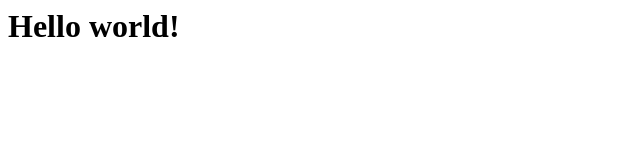
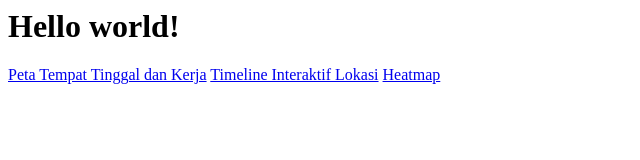
Before and after one commit to J0kerm3rah/mpdproject2024, a plain HTML site: page index.html in a window 1280 px wide. Shown: the whole page, without its empty margins (0-640 px from the left). Drawn offline with Linux system fonts and the light colour scheme.

Commit message:
Update index.html

```diff
--- a/index.html
+++ b/index.html
@@ -1 +1,4 @@
 <h1>Hello world!</h1>
+<a href="./Peta_Tempat_Tinggal_dan_Kerja.html">Peta Tempat Tinggal dan Kerja</a>
+<a href="./Timeline_Interaktif_Lokasi_Pengguna.html">Timeline Interaktif Lokasi</a>
+<a href="./heatmap_arung_activity.html">Heatmap</a>
```
